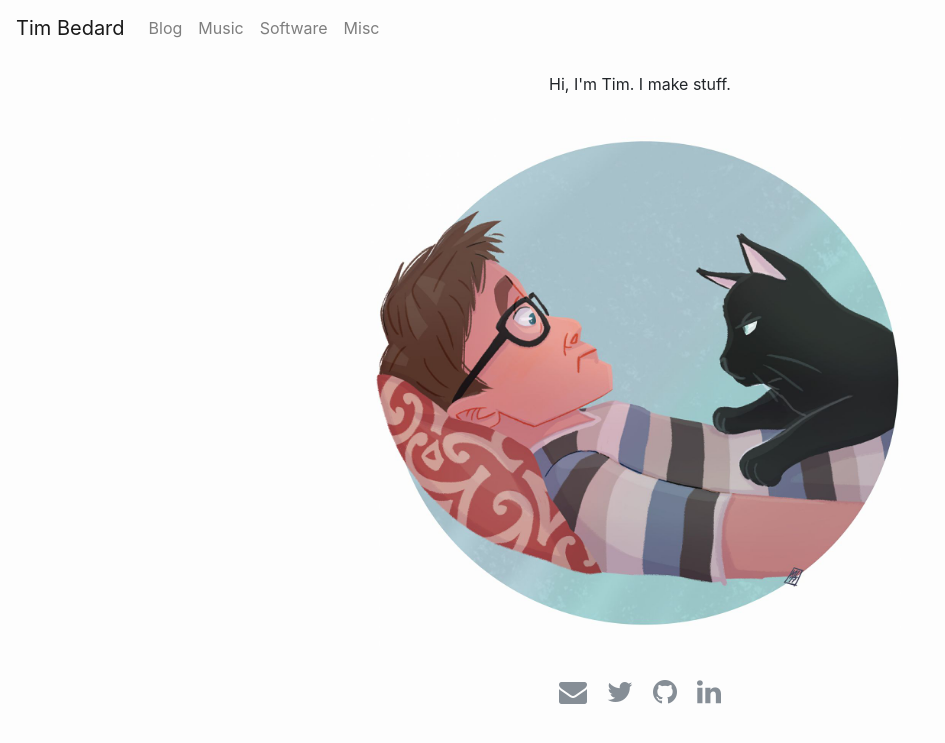
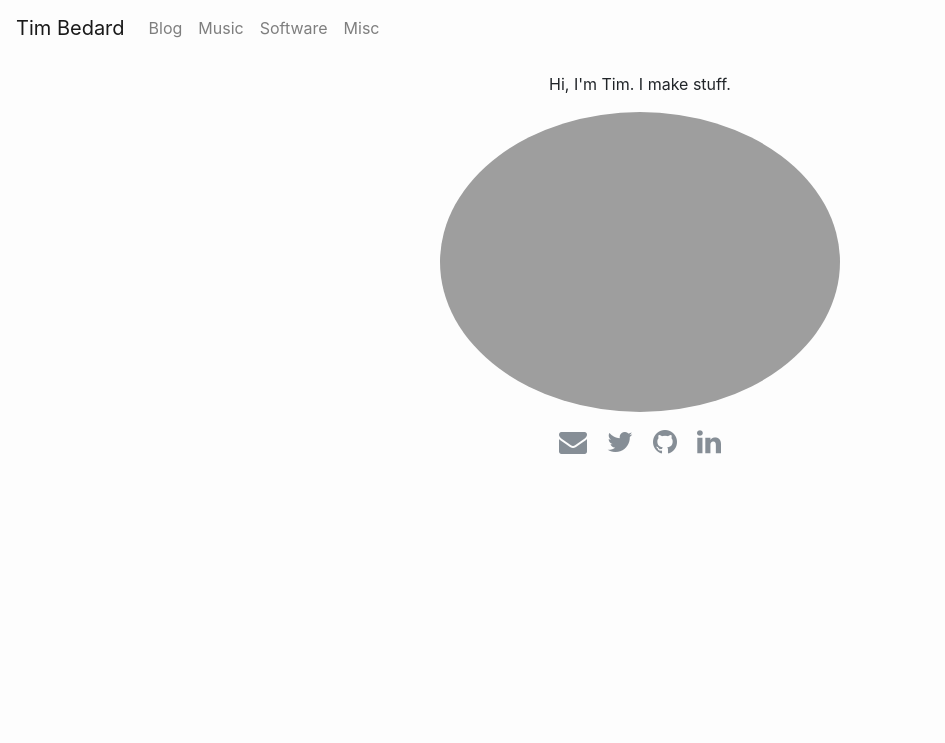
Before and after one commit to qbedard/timbedard.github.io, a Jekyll site: the page built from index.html, in a window 1280 px wide. Shown: the top 743 px of the page, without its empty margins (0-945 px from the left). Built offline with Jekyll 4.4.1, drawn with Linux system fonts in a browser that asks for light colours; nearby versions of some CDN libraries; the list of posts is cut into pages by our own code.

Commit message:
swap splash image

```diff
--- a/css/style.css
+++ b/css/style.css
@@ -2,12 +2,8 @@ body {
   background-color: #fdfdfd;
 }
 
-#portrait {
-  max-height: 550px;
-}
-
-.carddddd {
-  width: 200px;
+#splash {
+  max-height: 800px;
 }
 
 .img-bg {
--- a/index.html
+++ b/index.html
@@ -3,5 +3,6 @@ layout: page
 ---
 <div class="text-center">
   <p>Hi, I'm Tim. I make stuff.</p>
-  <img src="{{ "/img/portait.jpg" | absolute_url }}" id="portrait" alt="Illustration: ML Malandrino" class="img-fluid" />
+  {% comment %} <img src="{{ "/img/portait.jpg" | absolute_url }}" id="portrait" alt="Illustration: ML Malandrino" class="img-fluid" /> {% endcomment %}
+  <img src="{{ "/img/owl.png" | absolute_url }}" id="splash" class="img-fluid rounded-circle" />
 </div>
```
Also changed, not shown: 1 other file.
